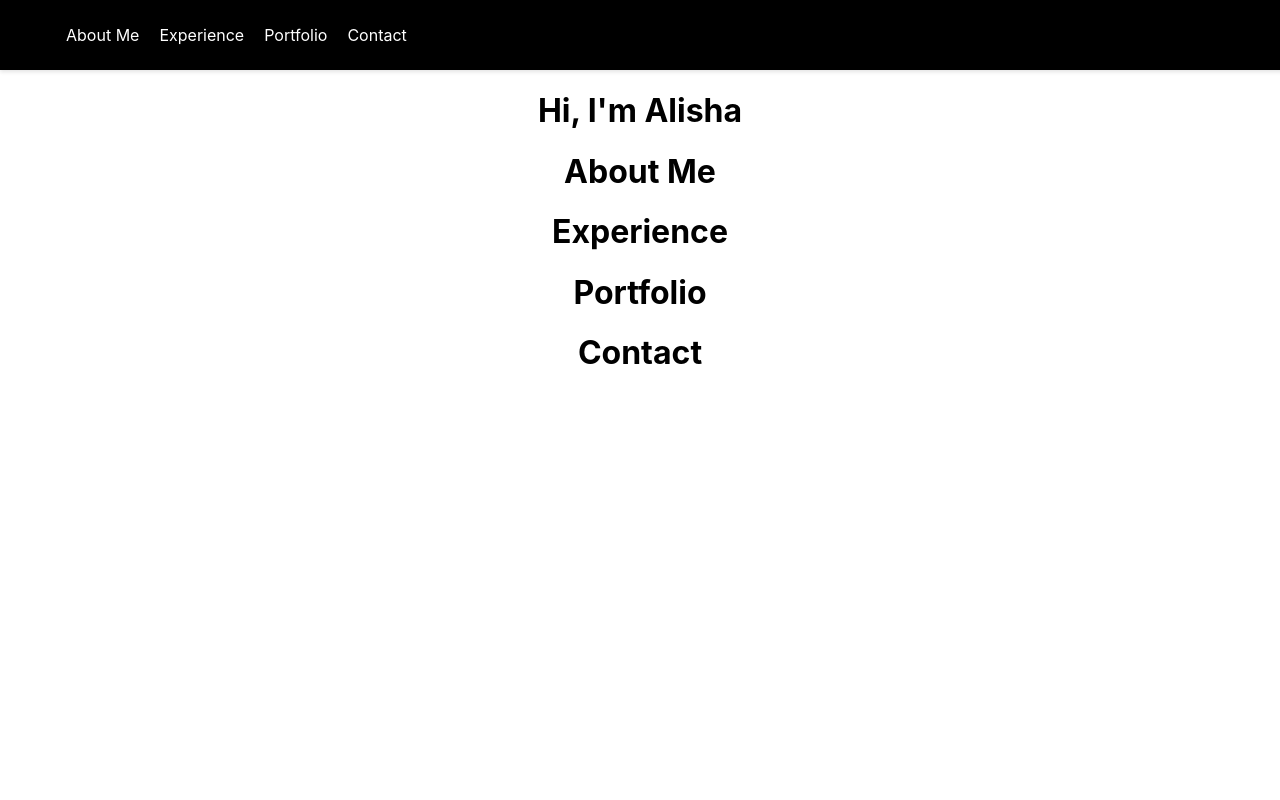
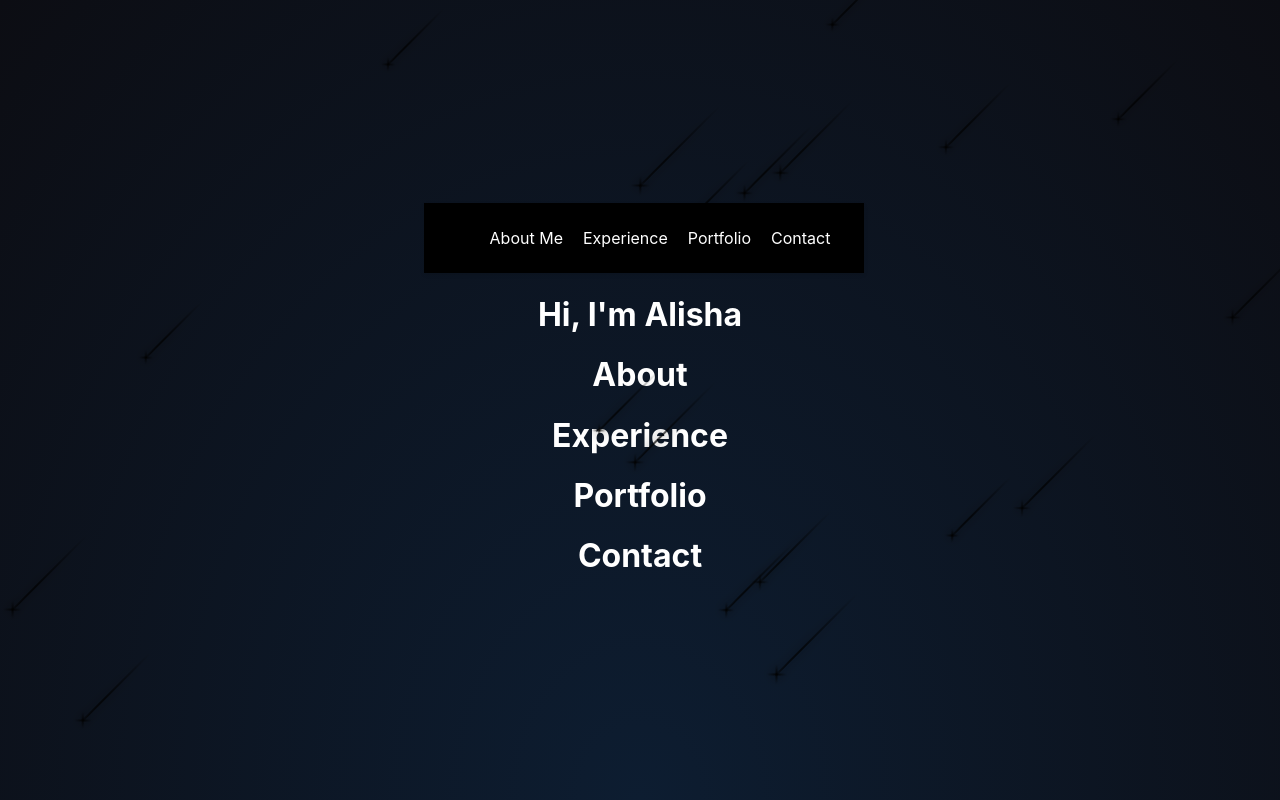
Before and after one commit to alisha-nas/personal-website, a React (Create React App) app: page / in a window 1280 px wide. Built offline with nearby package versions, Linux system fonts and the light colour scheme.

Commit message:
Added sass to project+created animated background

```diff
--- a/package.json
+++ b/package.json
@@ -10,6 +10,7 @@
     "react-dom": "^18.3.1",
     "react-scripts": "5.0.1",
     "react-scroll": "^1.9.0",
+    "sass": "^1.77.5",
     "web-vitals": "^2.1.4"
   },
   "scripts": {
--- a/src/App.js
+++ b/src/App.js
@@ -6,12 +6,14 @@ import Contact from './pages/Contact';
 import Experience from './pages/Experience';
 import About from './pages/About';
 import Portfolio from './pages/Portfolio';
+import ShootingStars from './assets/Shooting-Star';
 
 
 
 function App() {
   return (
     <div className="App">
+      <ShootingStars></ShootingStars>
       <Navbar></Navbar>
       <HomePage></HomePage>
       <About></About>
--- a/src/assets/Shooting-Star.js
+++ b/src/assets/Shooting-Star.js
@@ -0,0 +1,61 @@
+import React from 'react';
+import './Shooting-Star.scss'
+
+const ShootingStars = () => {
+  return (
+<div class="stars">
+  <div class="star"></div>
+  <div class="star"></div>
+  <div class="star"></div>
+  <div class="star"></div>
+  <div class="star"></div>
+  <div class="star"></div>
+  <div class="star"></div>
+  <div class="star"></div>
+  <div class="star"></div>
+  <div class="star"></div>
+  <div class="star"></div>
+  <div class="star"></div>
+  <div class="star"></div>
+  <div class="star"></div>
+  <div class="star"></div>
+  <div class="star"></div>
+  <div class="star"></div>
+  <div class="star"></div>
+  <div class="star"></div>
+  <div class="star"></div>
+  <div class="star"></div>
+  <div class="star"></div>
+  <div class="star"></div>
+  <div class="star"></div>
+  <div class="star"></div>
+  <div class="star"></div>
+  <div class="star"></div>
+  <div class="star"></div>
+  <div class="star"></div>
+  <div class="star"></div>
+  <div class="star"></div>
+  <div class="star"></div>
+  <div class="star"></div>
+  <div class="star"></div>
+  <div class="star"></div>
+  <div class="star"></div>
+  <div class="star"></div>
+  <div class="star"></div>
+  <div class="star"></div>
+  <div class="star"></div>
+  <div class="star"></div>
+  <div class="star"></div>
+  <div class="star"></div>
+  <div class="star"></div>
+  <div class="star"></div>
+  <div class="star"></div>
+  <div class="star"></div>
+  <div class="star"></div>
+  <div class="star"></div>
+  <div class="star"></div>
+</div>
+  )
+}
+
+export default ShootingStars;
--- /dev/null
+++ b/src/assets/Shooting-Star.scss
@@ -0,0 +1,114 @@
+@mixin sp-layout {
+  @media screen and (max-width: 750px) {
+    @content;
+  }
+}
+
+body {
+  display: flex;
+  justify-content: center;
+  align-items: center;
+  min-height: 100vh;
+   background: radial-gradient(ellipse at bottom, #0d1d31 0%, #0c0d13 100%);
+  overflow: hidden;
+}
+
+@function random_range($min, $max) {
+  $rand: random();
+  $random_range: $min + floor($rand * (($max - $min) + 1));
+  @return $random_range;
+}
+
+.stars {
+  position: fixed;
+  top: 0;
+  left: 0;
+  width: 100%;
+  height: 120%;
+  transform: rotate(-45deg);
+}
+
+.star {
+  $star-count: 50;
+  --star-color: var(--primary-color);
+  --star-tail-length: 6em;
+  --star-tail-height: 2px;
+  --star-width: calc(var(--star-tail-length) / 6);
+  --fall-duration: 9s;
+  --tail-fade-duration: var(--fall-duration);
+
+  position: absolute;
+  top: var(--top-offset);
+  left: 0;
+  width: var(--star-tail-length);
+  height: var(--star-tail-height);
+  color: var(--star-color);
+  background: linear-gradient(45deg, currentColor, transparent);
+  border-radius: 50%;
+  filter: drop-shadow(0 0 6px currentColor);
+  transform: translate3d(104em, 0, 0);
+  animation: fall var(--fall-duration) var(--fall-delay) linear infinite, tail-fade var(--tail-fade-duration) var(--fall-delay) ease-out infinite;
+
+  @include sp-layout {
+    // For mobile performance, tail-fade animation will be removed QAQ
+    animation: fall var(--fall-duration) var(--fall-delay) linear infinite;
+  }
+
+  @for $i from 1 through $star-count {
+    &:nth-child(#{$i}) {
+      --star-tail-length: #{random_range(500em, 750em) / 100};
+      --top-offset: #{random_range(0vh, 10000vh) / 100};
+      --fall-duration: #{random_range(6000, 12000s) / 1000};
+      --fall-delay: #{random_range(0, 10000s) / 1000};
+    }
+  }
+
+  &::before, &::after {
+    position: absolute;
+    content: '';
+    top: 0;
+    left: calc(var(--star-width) / -2);
+    width: var(--star-width);
+    height: 100%;
+    background: linear-gradient(45deg, transparent, currentColor, transparent);
+    border-radius: inherit;
+    animation: blink 2s linear infinite;
+  }
+
+  &::before {
+    transform: rotate(45deg);
+  }
+
+  &::after {
+    transform: rotate(-45deg);
+  }
+}
+
+@keyframes fall {
+  to {
+    transform: translate3d(-30em, 0, 0);
+  }
+}
+
+@keyframes tail-fade {
+  0%, 50% {
+    width: var(--star-tail-length);
+    opacity: 1;
+  }
+
+  70%, 80% {
+    width: 0;
+    opacity: 0.4;
+  }
+
+  100% {
+    width: 0;
+    opacity: 0;
+  }
+}
+
+@keyframes blink {
+  50% {
+    opacity: 0.6;
+  }
+}
--- a/src/pages/About.js
+++ b/src/pages/About.js
@@ -1,6 +1,6 @@
 const About = () => {
   return (
-    <h1>About Me</h1>
+    <h1 style={{color:'white'}}>About</h1>
   )
 
 }
--- a/src/pages/Contact.js
+++ b/src/pages/Contact.js
@@ -1,6 +1,6 @@
 const Contact = () => {
   return (
-    <h1>Contact</h1>
+    <h1 style={{color:'white'}}>Contact</h1>
   )
 
 }
--- a/src/pages/Experience.js
+++ b/src/pages/Experience.js
@@ -1,6 +1,6 @@
 const Experience = () => {
   return (
-    <h1>Experience</h1>
+    <h1 style={{color:'white'}}>Experience</h1>
   )
 
 }
--- a/src/pages/Homepage.js
+++ b/src/pages/Homepage.js
@@ -9,7 +9,7 @@ export default function HomePage() {
   return (
     <div class = "container">
       <div class = "typewriter">
-        <h1>Hi, I'm Alisha</h1>
+        <h1 style={{color:'white'}}>Hi, I'm Alisha</h1>
       </div>
     </div>
   )
--- a/src/pages/Portfolio.js
+++ b/src/pages/Portfolio.js
@@ -1,6 +1,6 @@
 const Portfolio = () => {
   return (
-    <h1>Portfolio</h1>
+    <h1 style={{color:'white'}}>Portfolio</h1>
   )
 
 }
```
Also changed, not shown: src/assets/Shooting-Star.css (deleted), 1 other file (tests, documents, lock files or other folders).
